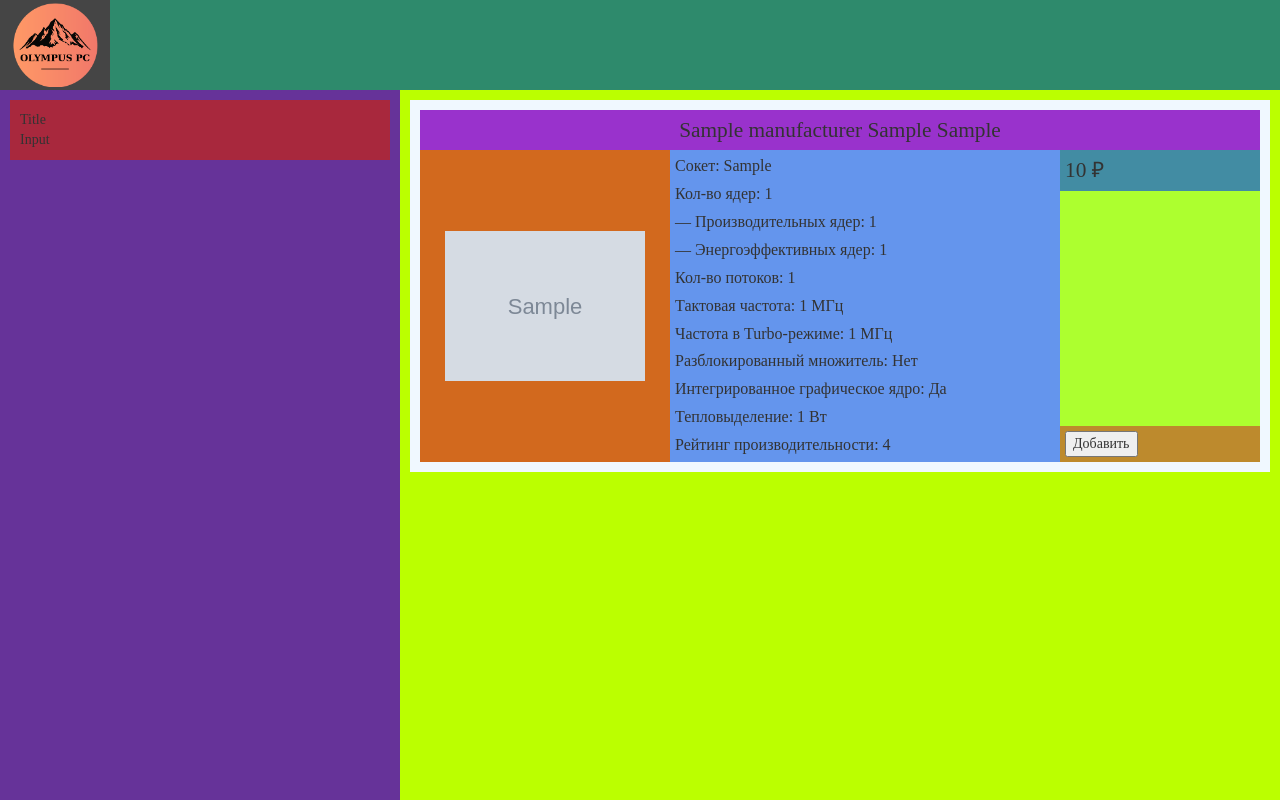
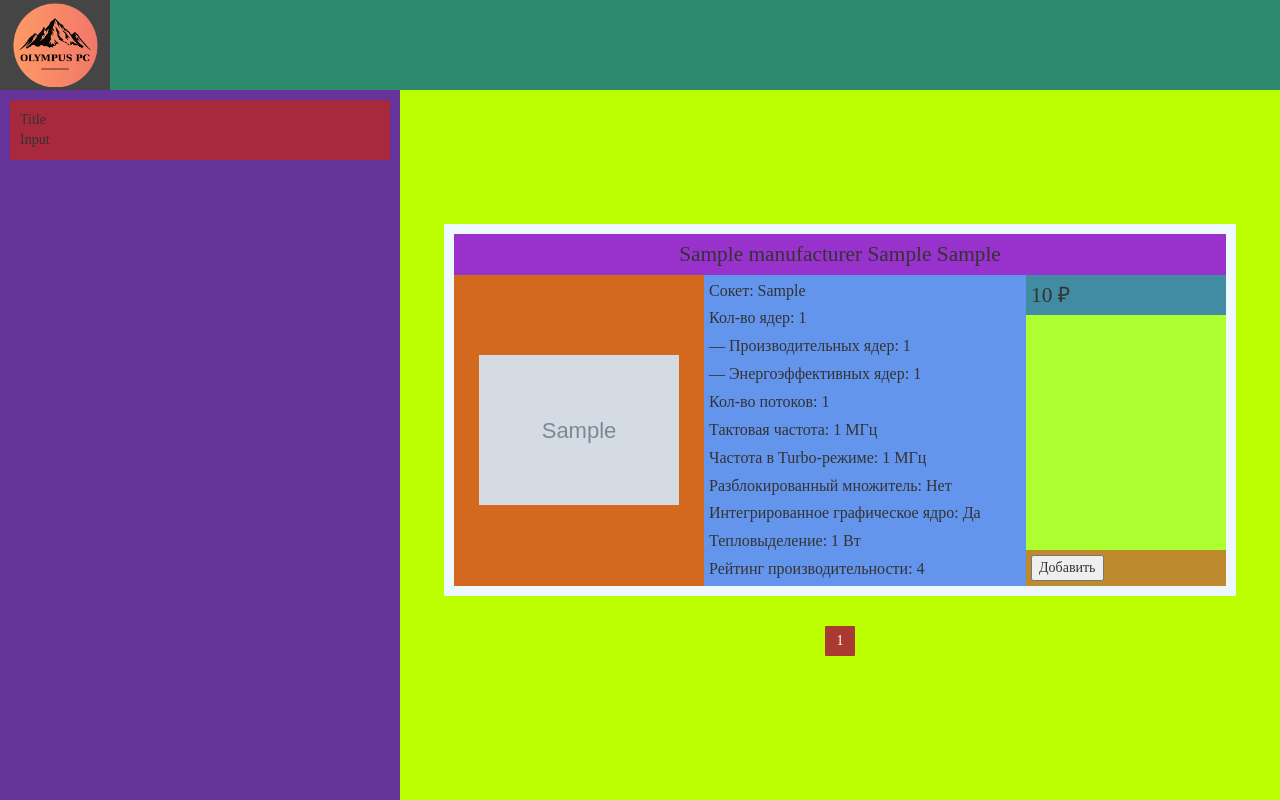
Before and after one commit to ForgedWithLove/OlympusPC, a Django app: page /configurator/components/processor/ in a window 1280 px wide. Run offline with Django 5.2, Linux system fonts and the light colour scheme; tables that the repository leaves empty hold one stand-in row (values such as "Sample post"); grey boxes marked "Sample" are stand-in pictures; parts of the project's set-up code (start-up, migrations or seed data) failed here and were passed over; some libraries are stand-ins or nearby versions; some web fonts are replaced.

Commit message:
Added pagination elements

```diff
--- a/backend/pc_configurator/static/css/styles.css
+++ b/backend/pc_configurator/static/css/styles.css
@@ -170,6 +170,8 @@
     flex-direction: column;
     background-color: rgb(187, 255, 0);
     width: calc(100% - 400px);
+    justify-content: center;
+    align-items: center;
 }
 
 .comp_filter{
@@ -194,7 +196,8 @@
     justify-content: space-evenly;
     padding: 10px;
     margin: 10px;
-    min-width: 400px;
+    min-width: 90%;
+    max-width: calc(100% - 20px);
     background-color: aliceblue;
 }
 
@@ -244,3 +247,37 @@
     background-color: rgb(189, 138, 45);
     padding: 5px;
 }
+
+.paginator_button {
+    background-color: #f44336;
+    color: white;
+    padding: 5px;
+    text-align: center;
+    text-decoration: none;
+    display: inline-block;
+    height: 30px;
+    width: 30px;
+    border-radius: 1px;
+}
+.paginator_button:hover {
+    background-color: #aa3a31;
+    text-decoration: none;
+    color: white;
+}
+
+.paginator_button_selected {
+    background-color: #aa3a31;
+    color: white;
+    padding: 5px;
+    text-align: center;
+    text-decoration: none;
+    display: inline-block;
+    height: 30px;
+    width: 30px;
+    border-radius: 1px;
+}
+.paginator_button_selected:hover {
+    background-color: #aa3a31;
+    text-decoration: none;
+    color: white;
+}
--- a/backend/pc_configurator/templates/base_component.html
+++ b/backend/pc_configurator/templates/base_component.html
@@ -7,6 +7,31 @@
         </div>
         <div id="comp_list">
             {% block components %}{% endblock %}
+            <div class="pagination">
+                {% if page.has_previous %}
+                    <a href="?page=1" class="paginator_button">1</a>
+                    {% if page.number > 2 %}
+                        {% if page.previous_page_number > 2 %}
+                            <a href="?page={{ page.previous_page_number|add:"-1" }}" class="paginator_button">...</a>
+                        {% endif %}
+                        <a href="?page={{ page.previous_page_number }}" class="paginator_button">{{ page.previous_page_number }}</a>
+                    {% endif %}
+                {% endif %}
+
+                <span class="current">
+                    <a class="paginator_button_selected">{{ page.number }}</a>
+                </span>
+
+                {% if page.has_next %}
+                    {% if page.number < page.paginator.num_pages|add:"-1" %}
+                        <a href="?page={{ page.next_page_number }}" class="paginator_button">{{ page.next_page_number }}</a>
+                        {% if page.next_page_number < page.paginator.num_pages|add:"-1" %}
+                            <a href="?page={{ page.next_page_number|add:"1" }}" class="paginator_button">...</a>
+                        {% endif %}
+                    {% endif %}
+                    <a href="?page={{ page.paginator.num_pages }}" class="paginator_button">{{ page.paginator.num_pages }}</a>
+                {% endif %}
+            </div>
         </div>
     </div>
 {% endblock %}
--- a/backend/pc_configurator/templates/select_processor.html
+++ b/backend/pc_configurator/templates/select_processor.html
@@ -12,7 +12,7 @@
 {% endblock %}
 
 {% block components %}
-    {% for cpu in cpus %}
+    {% for cpu in page.object_list %}
         <div class="comp_body">
             <div class="comp_title">
                 <div style="padding-top: 5px; padding-bottom: 5px; font-size: 16pt; font-weight: semi-bold;"> {{ cpu.manufacturer.name }} {{ cpu.series }} {{ cpu.model }} </div>
--- a/backend/pc_configurator/views.py
+++ b/backend/pc_configurator/views.py
@@ -1,5 +1,6 @@
 from django.shortcuts import render
 from pc_configurator.models import Manufacturer, Processor, Motherboard, Videocard, Memory, Cooler, Case, Disc, CaseCooler, PowerSupply, DiscType, Certificate
+from django.core.paginator import Paginator
 
 def welcome(request):
     return render(
@@ -10,13 +11,16 @@ def configurator(request):
     return render(request, 'configurator.html')
 
 def select_processor(request):
-    cpus = Processor.objects.all()
+    components = Processor.objects.all()
+    paginator = Paginator(components, 32)
+    page_number = request.GET.get("page")
+    page = paginator.get_page(page_number)
     mnfs = Manufacturer.objects.all()
     manufacturers = {}
     for manufacturer in mnfs:
         manufacturers[manufacturer.id] = manufacturer.name
     context = {
-        "cpus": cpus,
+        "page": page,
         "manufacturers": manufacturers
     }
     return render(request, 'select_processor.html', context)
```
